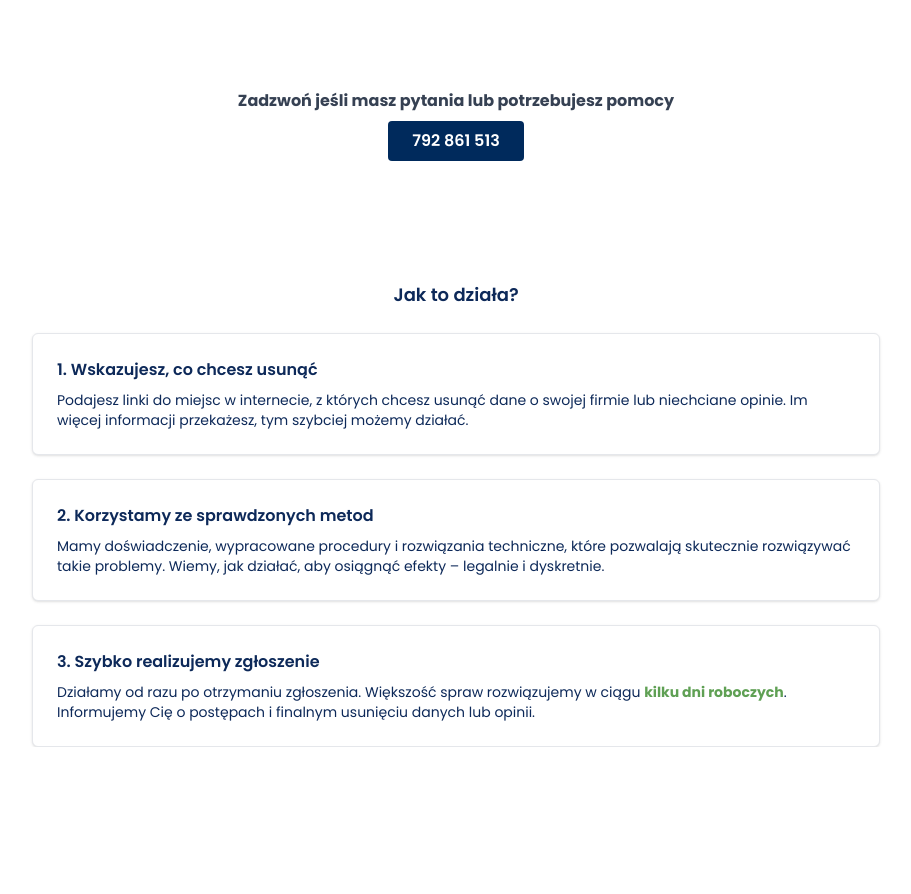
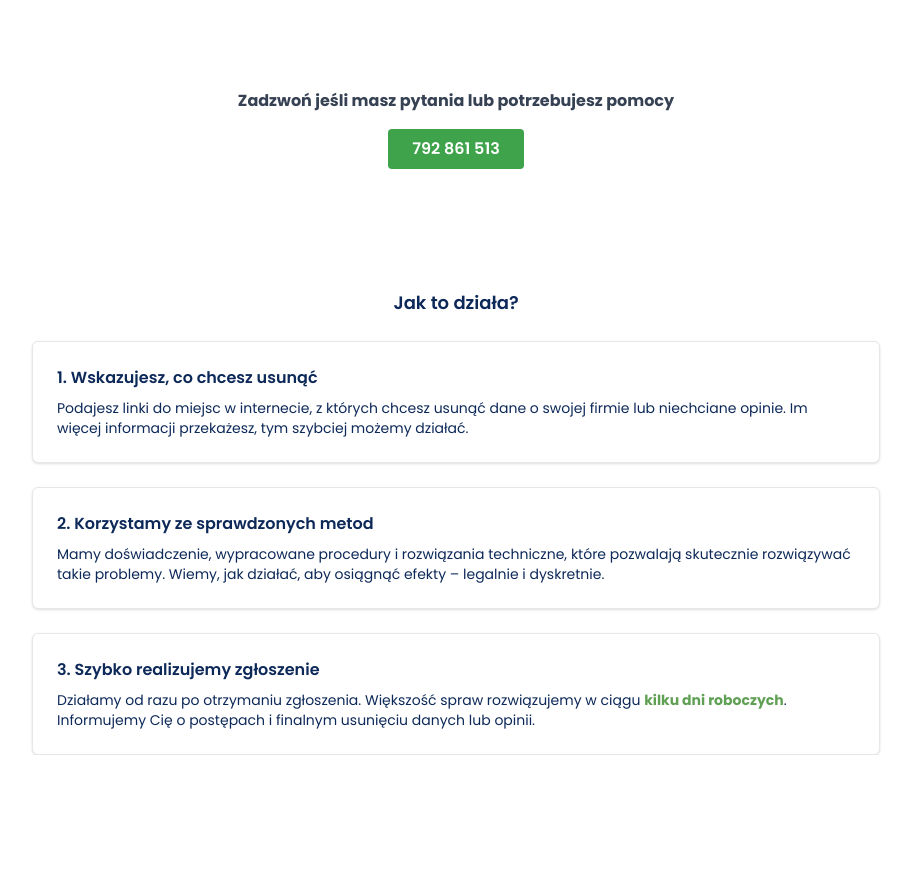
Before and after one commit to DarGrz/wizaro-next, a Next.js app: page / in a window 1280 px wide. Shown: the part 820-1714 px from the top of the page, without its empty margins (184-1095 px from the left). Built offline with nearby package versions, Linux system fonts and the light colour scheme; no server answers.

Commit message:
added new futures

```diff
--- a/src/components/StartPage.tsx
+++ b/src/components/StartPage.tsx
@@ -45,8 +45,8 @@ export default function StartPage() {
             <p className="text-center text-gray-700 font-bold">
               Zadzwoń jeśli masz pytania lub potrzebujesz pomocy
             </p>
-            <Link href="tel:+48792861513" className="mx-auto">
-              <button className="bg-[#002a5c] text-white px-6 py-2 rounded font-semibold hover:bg-[#001e47] transition">
+            <Link href="tel:+48792861513" className="mx-auto mt-2">
+              <button className="bg-[#3EA34B] text-white px-6 py-2 rounded font-semibold hover:bg-[#3EA34B] transition">
                 792 861 513
               </button>
             </Link>
```
